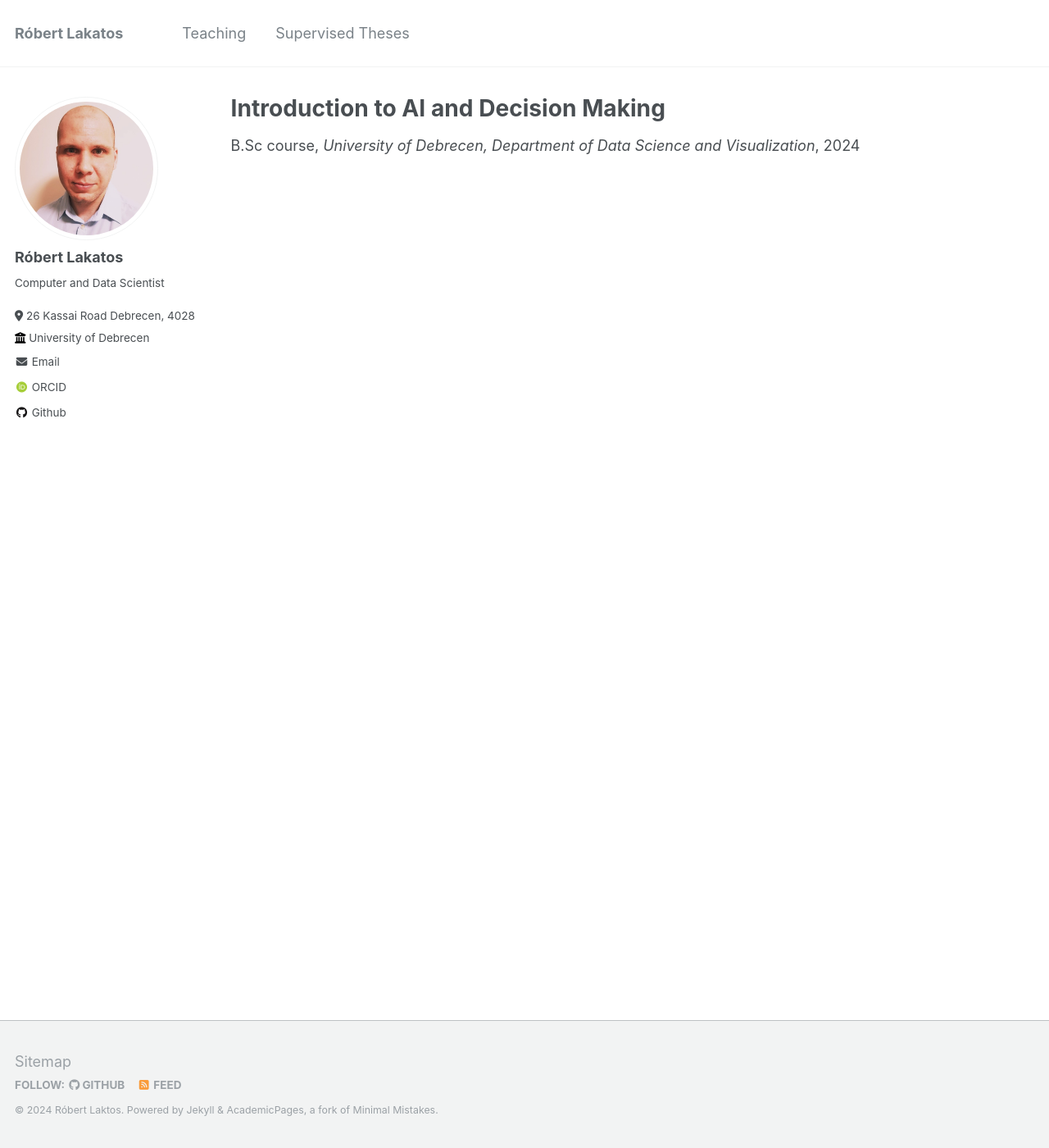
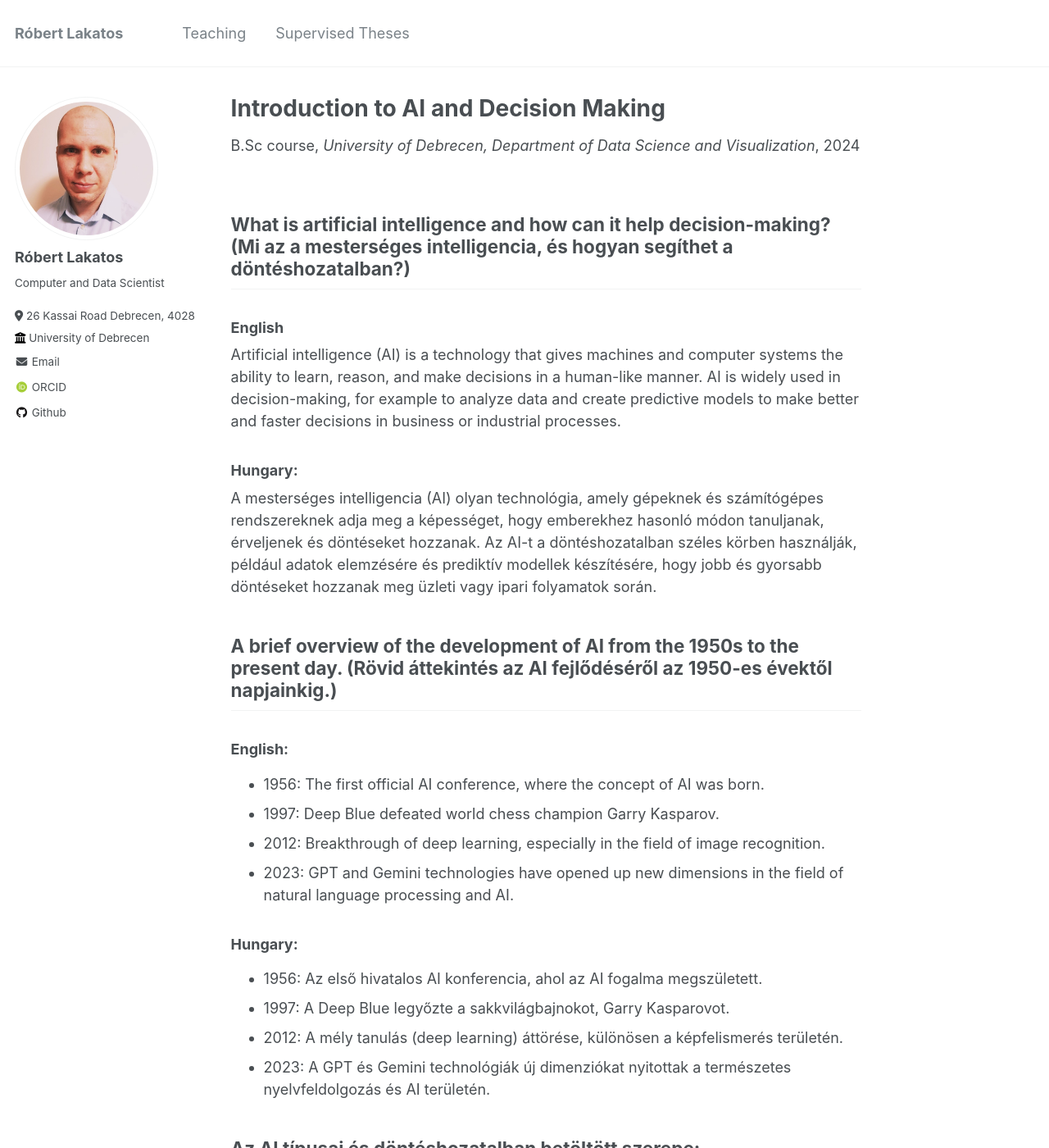
Before and after one commit to robertlakatos/me, a Jekyll site: the page built from materials/AIPD/labor/I-introduction.md, in a window 1280 px wide and 1400 px high. Shown: the whole window at 82% size. Built offline with Jekyll 4.4.1, drawn with Linux system fonts in a browser that asks for light colours; some web fonts are replaced; some of the changed text lies outside the part shown.

Commit message:
202409051530

```diff
--- a/materials/AIPD/labor/I-introduction.md
+++ b/materials/AIPD/labor/I-introduction.md
@@ -7,3 +7,39 @@ venue: "University of Debrecen, Department of Data Science and Visualization"
 date: 2024-09-05
 location: "Debrecen, Hungary"
 ---
+
+## What is artificial intelligence and how can it help decision-making? (Mi az a mesterséges intelligencia, és hogyan segíthet a döntéshozatalban?)
+
+### English
+Artificial intelligence (AI) is a technology that gives machines and computer systems the ability to learn, reason, and make decisions in a human-like manner. AI is widely used in decision-making, for example to analyze data and create predictive models to make better and faster decisions in business or industrial processes.
+
+### Hungary:
+A mesterséges intelligencia (AI) olyan technológia, amely gépeknek és számítógépes rendszereknek adja meg a képességet, hogy emberekhez hasonló módon tanuljanak, érveljenek és döntéseket hozzanak. Az AI-t a döntéshozatalban széles körben használják, például adatok elemzésére és prediktív modellek készítésére, hogy jobb és gyorsabb döntéseket hozzanak meg üzleti vagy ipari folyamatok során.
+
+## A brief overview of the development of AI from the 1950s to the present day. (Rövid áttekintés az AI fejlődéséről az 1950-es évektől napjainkig.)
+
+### English:
+- 1956: The first official AI conference, where the concept of AI was born.
+- 1997: Deep Blue defeated world chess champion Garry Kasparov.
+- 2012: Breakthrough of deep learning, especially in the field of image recognition.
+- 2023: GPT and Gemini technologies have opened up new dimensions in the field of natural language processing and AI.
+
+### Hungary:
+- 1956: Az első hivatalos AI konferencia, ahol az AI fogalma megszületett.
+- 1997: A Deep Blue legyőzte a sakkvilágbajnokot, Garry Kasparovot.
+- 2012: A mély tanulás (deep learning) áttörése, különösen a képfelismerés területén.
+- 2023: A GPT és Gemini technológiák új dimenziókat nyitottak a természetes nyelvfeldolgozás és AI területén.
+
+## Az AI típusai és döntéshozatalban betöltött szerepe:
+
+### English:
+- Expert systems: Rule-based systems that solve special decision problems (eg medical diagnosis).
+- Machine Learning: AI algorithms automatically learn from data, such as making predictions.
+- Decision trees: Based on the data, decisions are made in a tree structure.
+- Recommender systems: Systems that make recommendations (e.g. Netflix, Amazon).
+
+### Hungary:
+- Szakértői rendszerek: Szabályalapú rendszerek, amelyek speciális döntési problémákat oldanak meg (pl. orvosi diagnózis).
+- Gépi tanulás: Az AI algoritmusok automatikusan tanulnak az adatokból, mint például az előrejelzések készítése.
+- Döntési fák: Az adatok alapján fa szerkezetben hoznak döntéseket.
+- Ajánlórendszerek: Olyan rendszerek, amelyek ajánlásokat tesznek (pl. Netflix, Amazon).
```
